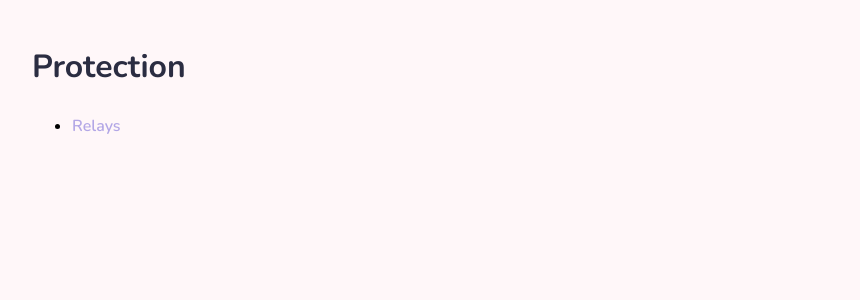
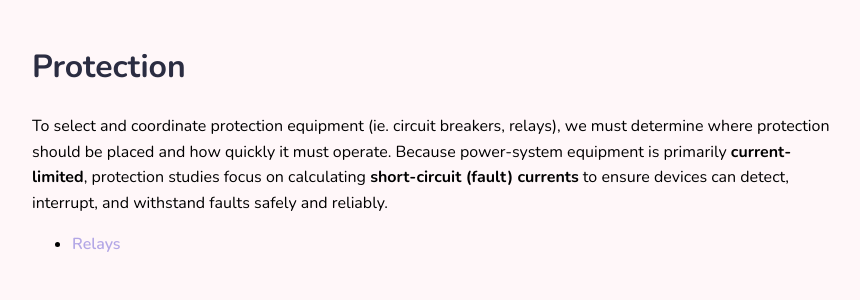
Before and after one commit to teramibakery/teramibakery.github.io, a Jekyll site: the page built from electrical-engineering/power-systems/protection/index.md, in a window 1280 px wide. Shown: the top 300 px of the page, without its empty margins (208-1068 px from the left). Built offline with Jekyll 4.4.1, drawn with Linux system fonts in a browser that asks for light colours.

Commit message:
Update index.md

```diff
--- a/electrical-engineering/power-systems/protection/index.md
+++ b/electrical-engineering/power-systems/protection/index.md
@@ -5,4 +5,6 @@ title: Protection
 
 # Protection
 
+To select and coordinate protection equipment (ie. circuit breakers, relays), we must determine where protection should be placed and how quickly it must operate. Because power-system equipment is primarily **current-limited**, protection studies focus on calculating **short-circuit (fault) currents** to ensure devices can detect, interrupt, and withstand faults safely and reliably.
+
 - [Relays](relays.md)
```
